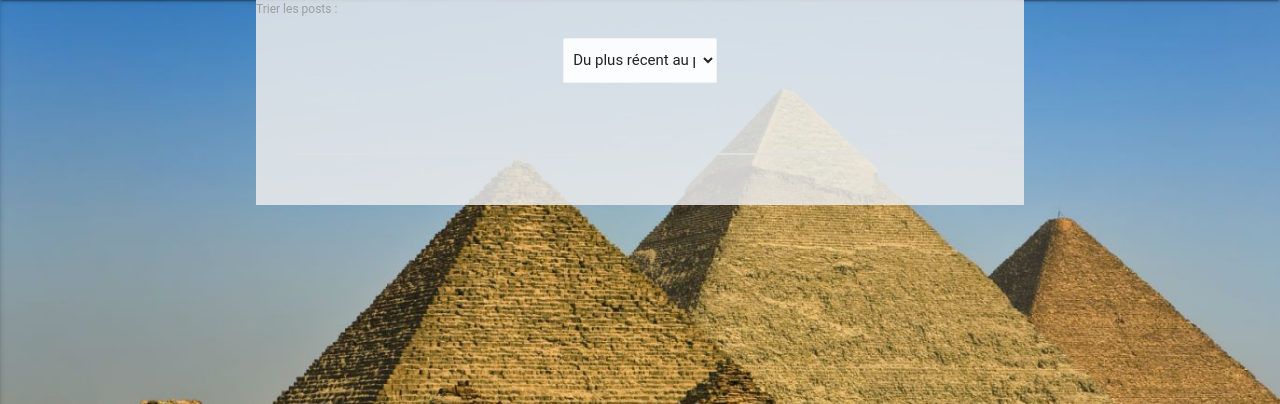
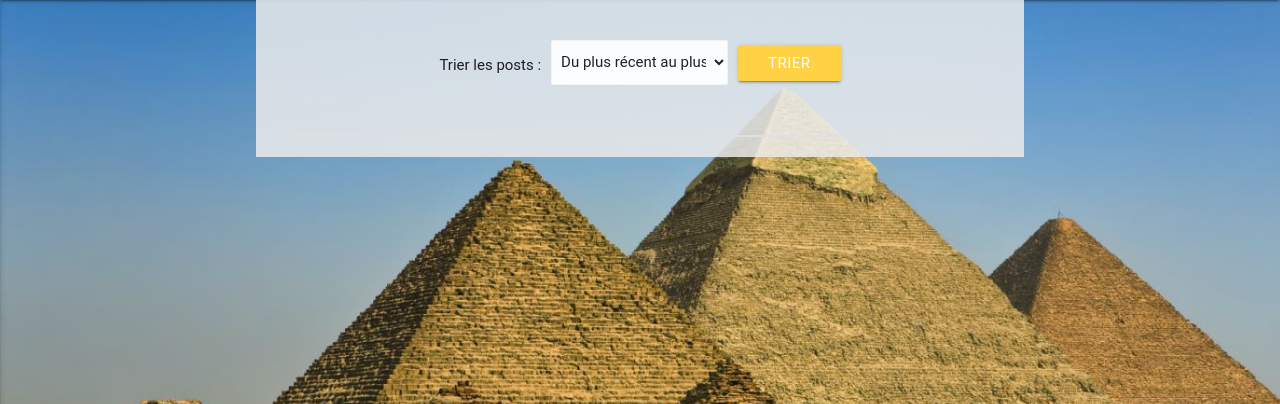
Before and after one commit to Balthov60/ProjetWebS3, a PHP site: template src/Views/list-all-cards.twig in a window 1280 px wide. Shown: the part 100-504 px from the top of the page. Run offline with PHP 8.4, Linux system fonts and the light colour scheme; the template is opened without the code that fills it, so the values that code supplies are empty; some libraries are stand-ins or nearby versions; some web fonts are replaced.

Commit message:
[Posts] Implement ordering display of all posts

```diff
--- a/css/style.css
+++ b/css/style.css
@@ -177,6 +177,8 @@ body
     color: #262626;
 }
 
+/* List all posts */
+
 .all-cards-list-container
 {
     display: flex;
@@ -190,7 +192,7 @@ body
 .collection
 {
     width: 90%;
-    margin: 50px auto;
+    margin: 20px auto;
 }
 
 .item-date
@@ -217,6 +219,44 @@ body
     color: #FFD245;
 }
 
+select
+{
+    width: 20%;
+    margin: 20px auto;
+}
+
+.order-by-container
+{
+    display: flex;
+    flex-direction: row;
+    width: auto;
+    margin: 20px auto;
+    margin-bottom: 10px;
+    align-items: center;
+    justify-content: center;
+}
+
+.order-by-container select
+{
+    width: 40%;
+    margin-left: 10px;
+    margin-right: 10px;
+}
+
+.order-by-container button
+{
+    background-color: #FFD245;
+}
+
+.order-by-container button:hover
+{
+    background-color: #ffe842;
+}
+
+
+/* Side navbar */
+
+
 .side-nav
 {
     background-color: #262626;
@@ -235,11 +275,6 @@ body
     color: #FFD245;
 }
 
-select
-{
-    width: 20%;
-    margin: 20px auto;
-}
 
 /* About section */
 
--- a/index.php
+++ b/index.php
@@ -53,6 +53,9 @@ $app->get("/subscribe", "DUT\\Controllers\\AuthController::displaySubscribePage"
 $app->get("/posts", "DUT\\Controllers\\PostController::displayAllPosts")
     ->bind("allPosts");
 
+$app->post("/posts", "DUT\\Controllers\\PostController::orderPostsBy")
+    ->bind("orderPostsBy");
+
 $app->get("/{idPost}", "DUT\\Controllers\\PostController::displayPost")
     ->bind("{idPost}");
 
--- a/src/Services/SQLServices.php
+++ b/src/Services/SQLServices.php
@@ -93,9 +93,9 @@ class SQLServices
      *
      * @return Post[]
      */
-    public function getAllPosts() {
+    public function getAllPosts($orderBy) {
         $repository = $this->entityManager->getRepository("DUT\\Models\\Post");
-        return $repository->findAll();
+        return $repository->findBy([], ["idPost" => $orderBy]);
     }
 
     /**
--- a/src/Views/list-all-cards.twig
+++ b/src/Views/list-all-cards.twig
@@ -1,11 +1,15 @@
 {% extends 'layout.twig' %}
 {% block body %}
     <div class="all-cards-list-container">
-        <label for="order-by">Trier les posts : </label>
-        <select id="order-by">
-            <option>Du plus récent au plus vieux</option>
-            <option>Du plus vieux au plus récent</option>
-        </select>
+        <form class="order-by-container" method="post" action="{{ app.url_generator.generate("orderPostsBy") }}">
+            <p>Trier les posts : </p>
+            <select id="order-by" name="orderBy">
+                <option value="lastToOld">Du plus récent au plus vieux</option>
+                <option value="oldToLast">Du plus vieux au plus récent</option>
+            </select>
+            <button type="submit" class="waves-effect waves-light btn" name="submit">Trier</button>
+        </form>
+
        <ul class="collection">
             {% for post in posts %}
                 {% include "card-list-item.twig" %}
--- a/src/Views/side-nav.twig
+++ b/src/Views/side-nav.twig
@@ -1,7 +1,7 @@
 <ul id="slide-out" class="side-nav">
-    <li><a href="#!"><i class="material-icons">add_circle</i>Ajouter un post</a></li>
+    <li><a href="#!"><i class="material-icons">add_circle_outline</i>Ajouter un post</a></li>
     <li><div class="divider"></div></li>
-    <li><a href="#!"><i class="material-icons">edit_circle</i>Voir le post</a></li>
+    <li><a href="#!"><i class="material-icons">edit_circle_outline</i>Voir le post</a></li>
 </ul>
 <div class="fixed-action-btn horizontal admin-panel-button">
     <a  data-activates="slide-out" class="btn-floating btn-large waves-effect waves-light button-collapse">
```
Also changed, not shown: src/Controllers/PostController.php (+15 -1 lines).
